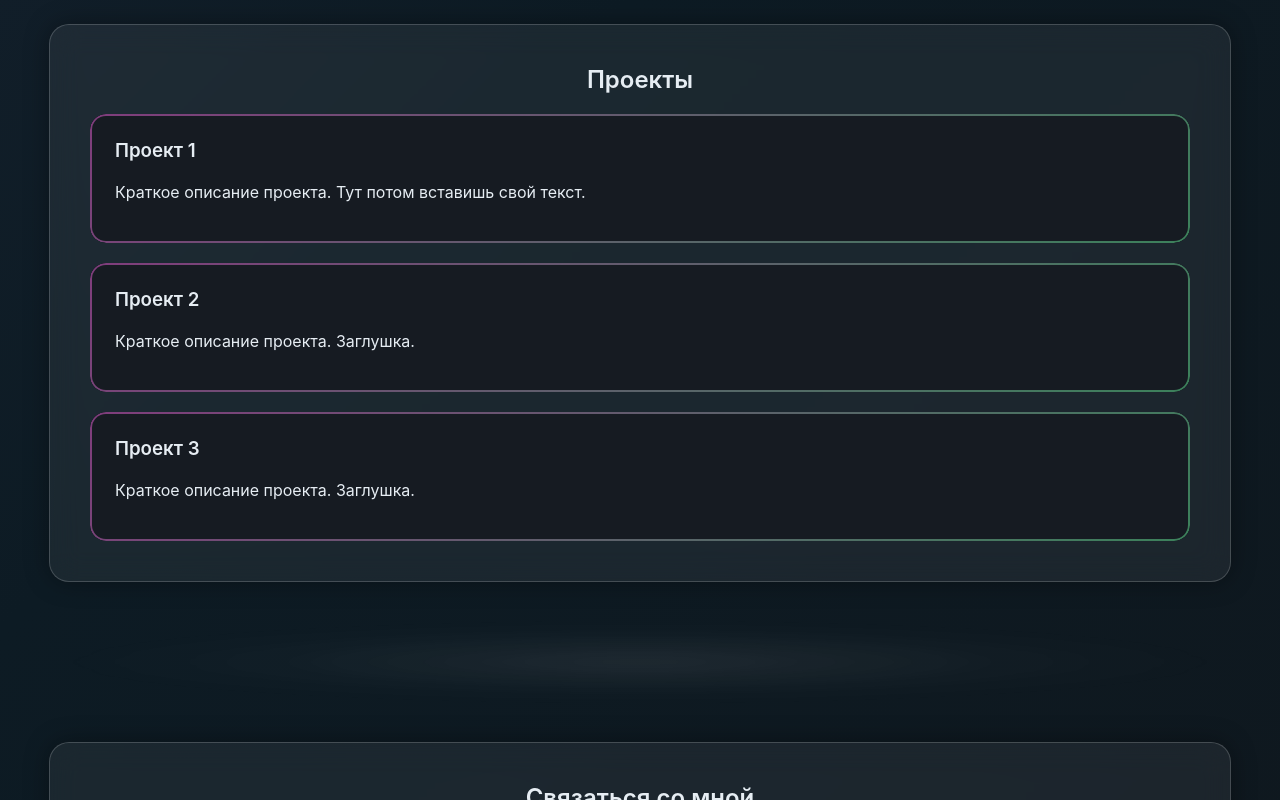
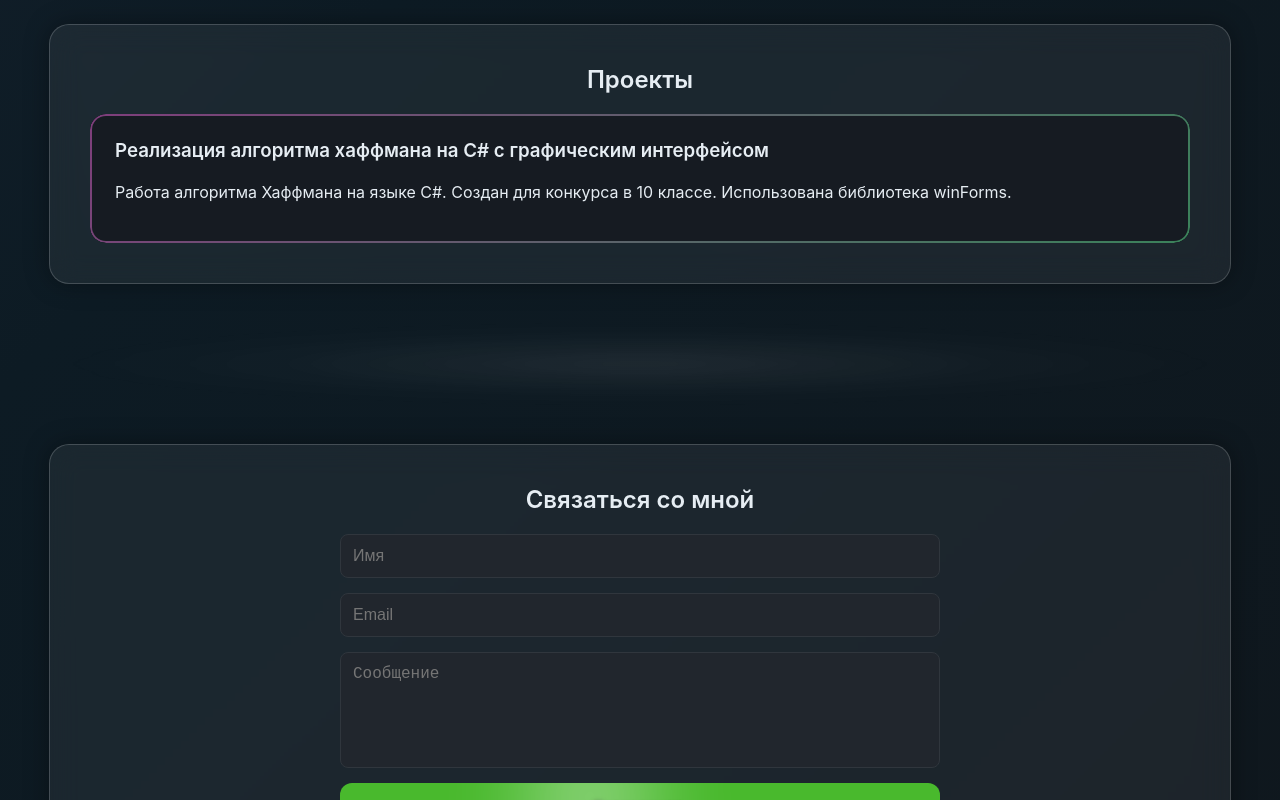
Before and after one commit to vorpalu/portfolio, a React (Create React App) app: page / in a window 1280 px wide. Shown: the part 1640-2440 px from the top of the page. Built offline with nearby package versions, Linux system fonts and the light colour scheme.

Commit message:
Обновление контента

```diff
--- a/src/App.js
+++ b/src/App.js
@@ -9,7 +9,6 @@ import Footer from "./components/Footer";
 
 function App() {
 
-  // === Анимация пnоявления секций ===
   useEffect(() => {
     const sections = document.querySelectorAll(".fade-section");
 
--- a/src/components/ContactForm.js
+++ b/src/components/ContactForm.js
@@ -3,7 +3,6 @@ import React, { useState } from "react";
 function ContactForm() {
   const [emailError, setEmailError] = useState("");
 
-  // === Cloudflare Worker URL ===
   const WORKER_URL = "https://discord-bot.8tyrypyxvn.workers.dev/";
 
   const handleSubmit = async (e) => {
--- a/src/components/Footer.js
+++ b/src/components/Footer.js
@@ -6,7 +6,7 @@ function Footer() {
       <p>
         © 2025 • Портфолио программиста
         <br />
-        Сделано с ❤️ в России (и на Реакте)
+        Сделано с ❤️ в России (и на реакте)
       </p>
 
       <div className="footer-links">
@@ -67,7 +67,7 @@ function Footer() {
 
         <a
           className="footer-link"
-          href="tel:+79222313324"
+          href="tel:+79939811175"
           aria-label="Телефон"
         >
           <svg
@@ -79,7 +79,7 @@ function Footer() {
           >
             <path d="M6.62 10.79a15.05 15.05 0 0 0 6.59 6.59l1.47-1.47a1 1 0 0 1 1.01-.24c1.11.37 2.3.57 3.31.57.55 0 1 .45 1 1v2.49c0 .55-.45 1-1 1C11.3 20.73 3.27 12.7 3.27 3.5c0-.55.45-1 1-1H6.8c.55 0 1 .45 1 1 0 1.01.2 2.2.57 3.31.12.36.03.75-.24 1.02z" />
           </svg>
-          <span>+7 982 304-08-60</span>
+          <span>+7 (993) 981-11-75</span>
         </a>
       </div>
     </footer>
--- a/src/components/Projects.js
+++ b/src/components/Projects.js
@@ -7,10 +7,10 @@ function Projects() {
 
       <div className="projects-list">
         <div className="project-card">
-          <h3>Проект 1</h3>
-          <p>Краткое описание проекта. Тут потом вставишь свой текст.</p>
+          <h3>Реализация алгоритма хаффмана на C# с графическим интерфейсом</h3>
+          <p>Работа алгоритма Хаффмана на языке C#. Создан для конкурса в 10 классе. Использована библиотека winForms.</p>
         </div>
-
+{/*
         <div className="project-card">
           <h3>Проект 2</h3>
           <p>Краткое описание проекта. Заглушка.</p>
@@ -18,8 +18,8 @@ function Projects() {
 
         <div className="project-card">
           <h3>Проект 3</h3>
-          <p>Краткое описание проекта. Заглушка.</p>
-        </div>
+          <p>Краткое описание проекта. Заглушка.</p> */}
+        {/* </div> */}
       </div>
     </section>
   );
```
